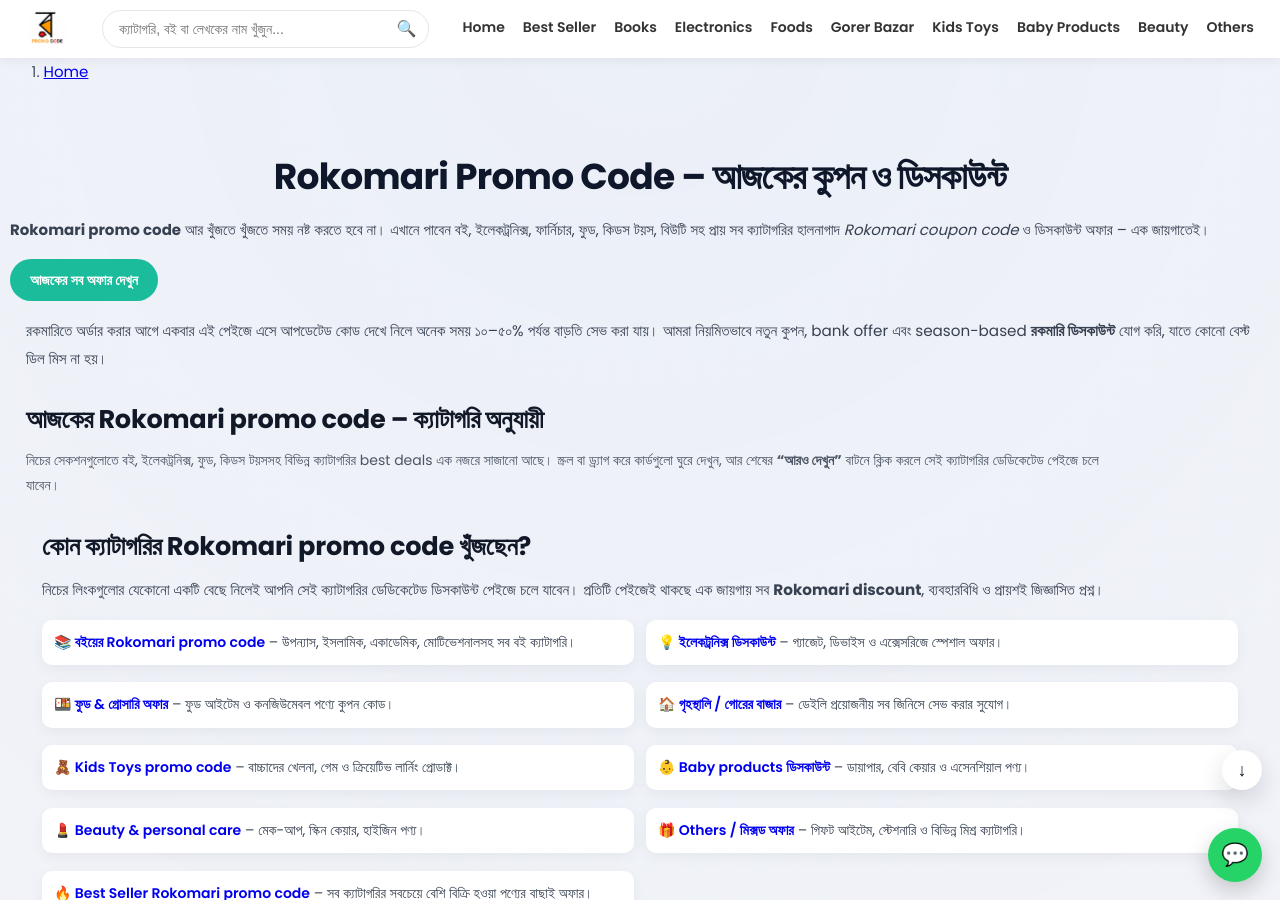
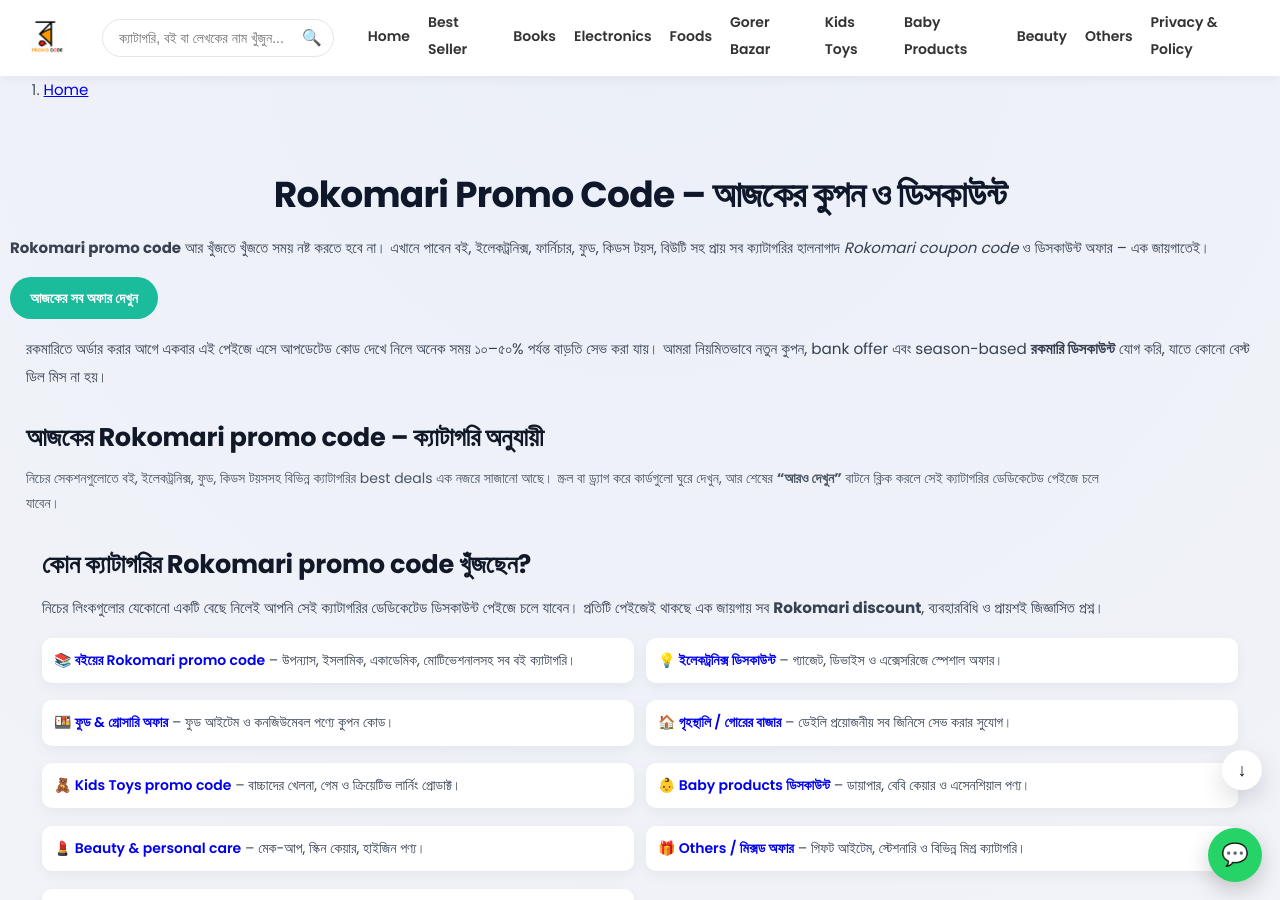
Before and after one commit to RokomariPromoCode/rokomaripromocode.github.io, a Jekyll site: the page built from index.md, in a window 1280 px wide and 900 px high. Built offline with Jekyll 4.4.1, drawn with Linux system fonts in a browser that asks for light colours.

Commit message:
Update header.html

```diff
--- a/_includes/header.html
+++ b/_includes/header.html
@@ -41,6 +41,7 @@
         <li><a href="{{ '/rokomari-baby-products/' | relative_url }}">Baby Products</a></li>
         <li><a href="{{ '/rokomari-beauty/' | relative_url }}">Beauty</a></li>
         <li><a href="{{ '/rokomari-others/' | relative_url }}">Others</a></li>
+        <li><a href="{{ '/privacy-policy/' | relative_url }}">Privacy & Policy</a></li>
       </ul>
     </nav>
   </div>
```
